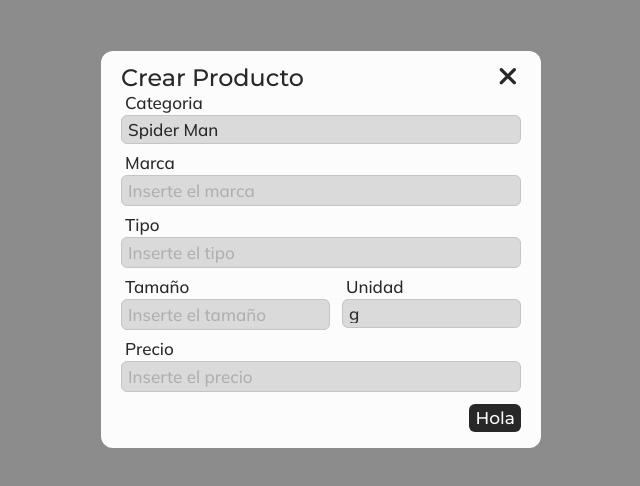
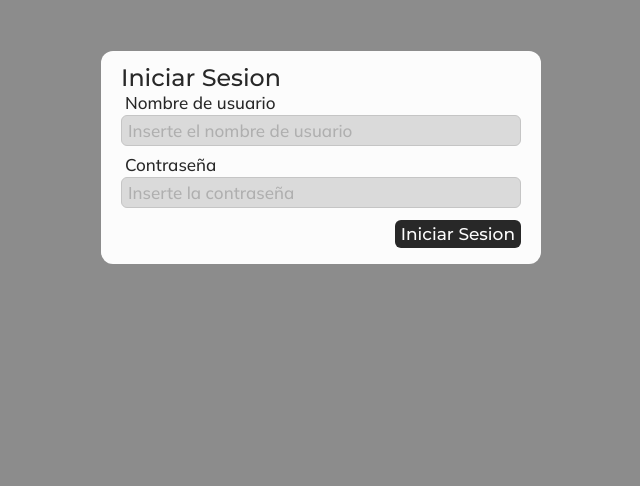
Before and after one commit to Cito2310/market-manager, a React (Create React App) app: page / in a window 1280 px wide. Shown: the top 486 px of the page, without its empty margins (319-959 px from the left). Built offline with nearby package versions, Linux system fonts and the light colour scheme.

Commit message:
added new modals && new structure folder && added provider modal

```diff
--- a/src/App.tsx
+++ b/src/App.tsx
@@ -1,27 +1,39 @@
+import { useContext, useState } from 'react';
+import axios from 'axios';
+
 import { ScreenCashRegister } from './screen_cash_register/ScreenCashRegister';
 
-import "./config.scss"
-import { InputText } from './input/InputText';
-import { InputSelect } from './input/InputSelect';
-import { InputNumber } from './input/InputNumber';
 import { ModalFormCreateProduct } from './modals/ModalFormCreateProduct';
 
+import { ContextModal } from './providers/Modal/ProviderModal';
+
+import "./config.scss"
+import { ModalFormLoginProduct } from './modals/ModalFormLoginProduct';
+
+
 function App() {
+  const { currentModal, dispatchModal } = useContext(ContextModal);
+  const [loginToken, setLoginToken] = useState<string>("")
+
   return (
-    <div className="App">
-      {/* <ScreenCashRegister/> */}
-      <ModalFormCreateProduct
-        buttons={[
+        <div className="App">
           {
-            color: "primary",
-            handler: () => {console.log("Hola")},
-            label: "Hola"
+            !loginToken ? <ModalFormLoginProduct setLoginToken={ setLoginToken }/> :
+
+            <>
+            {
+              currentModal === "create" ? <ModalFormCreateProduct/>
+              : null
+            }
+            <button onClick={()=>{dispatchModal({type: "Change modal-create-product"})}}>Modal create</button>
+
+
+
+
+            </>
           }
-        ]}
-        funcExit={()=>{console.log("exit")}}
-        title="Crear Producto"
-      />
-    </div>
+          {/* <ScreenCashRegister/> */}
+        </div>
   );
 }
 
--- /dev/null
+++ b/src/components/ItemsResponse.tsx
@@ -0,0 +1,27 @@
+import "../styles/items-response.scss"
+
+interface props {
+    type: "done" | "none" | "error" | "await"
+    errorMsg?: string
+}
+
+export const ItemsResponse = ({ type, errorMsg }: props) => {
+    return (
+        <>
+            {
+                type === "await" ?
+                    <svg className='spinner-loader' width="1em" height="1em" xmlns="http://www.w3.org/2000/svg" viewBox="0 0 512 512"><path fill='currentColor' d="M304 48c0-26.5-21.5-48-48-48s-48 21.5-48 48s21.5 48 48 48s48-21.5 48-48zm0 416c0-26.5-21.5-48-48-48s-48 21.5-48 48s21.5 48 48 48s48-21.5 48-48zM48 304c26.5 0 48-21.5 48-48s-21.5-48-48-48s-48 21.5-48 48s21.5 48 48 48zm464-48c0-26.5-21.5-48-48-48s-48 21.5-48 48s21.5 48 48 48s48-21.5 48-48zM142.9 437c18.7-18.7 18.7-49.1 0-67.9s-49.1-18.7-67.9 0s-18.7 49.1 0 67.9s49.1 18.7 67.9 0zm0-294.2c18.7-18.7 18.7-49.1 0-67.9S93.7 56.2 75 75s-18.7 49.1 0 67.9s49.1 18.7 67.9 0zM369.1 437c18.7 18.7 49.1 18.7 67.9 0s18.7-49.1 0-67.9s-49.1-18.7-67.9 0s-18.7 49.1 0 67.9z"/></svg>
+
+                : type === "done" ?
+                    <svg className='done-svg' width="1em" height="1em" xmlns="http://www.w3.org/2000/svg" viewBox="0 0 512 512"><path fill='currentColor' d="M470.6 105.4c12.5 12.5 12.5 32.8 0 45.3l-256 256c-12.5 12.5-32.8 12.5-45.3 0l-128-128c-12.5-12.5-12.5-32.8 0-45.3s32.8-12.5 45.3 0L192 338.7 425.4 105.4c12.5-12.5 32.8-12.5 45.3 0z"/></svg>
+
+                : type === "error" ?
+                <div className='container-error'>
+                        <p>{ errorMsg }</p>
+                        <svg className='error-svg' width="1em" height="1em"  xmlns="http://www.w3.org/2000/svg" viewBox="0 0 320 512"><path fill='currentColor' d="M310.6 150.6c12.5-12.5 12.5-32.8 0-45.3s-32.8-12.5-45.3 0L160 210.7 54.6 105.4c-12.5-12.5-32.8-12.5-45.3 0s-12.5 32.8 0 45.3L114.7 256 9.4 361.4c-12.5 12.5-12.5 32.8 0 45.3s32.8 12.5 45.3 0L160 301.3 265.4 406.6c12.5 12.5 32.8 12.5 45.3 0s12.5-32.8 0-45.3L205.3 256 310.6 150.6z"/></svg>
+                    </div>
+                : null
+            }
+        </>
+    )
+}
--- /dev/null
+++ b/src/helpers/checkErrorLogin.ts
@@ -0,0 +1,11 @@
+interface ILoginData {
+    password: string
+    username: string,
+}
+
+export const checkErrorLogin = (loginData: ILoginData) => {
+    if ( loginData.username.length === 0 ) return "El nombre de usuario es requerido";
+    if ( loginData.password.length === 0 ) return "La contraseña es requerido";
+
+    return "";
+}
--- /dev/null
+++ b/src/hooks/useResponseState.ts
@@ -0,0 +1,23 @@
+import { useState } from 'react';
+
+export const useResponseState = () => {
+    interface IRespState {
+        status: "error" | "await" | "done" | "none"
+        errorMsg: string
+    }
+    const [respState, setRespState] = useState<IRespState>({
+        status: "none",
+        errorMsg: ""
+    })
+    const controllerRespState = {
+        setStatusDone: () => {setRespState({...respState, status: "done"})},
+        setStatusNone: () => {setRespState({...respState, status: "none"})},
+        setStatusError: (msg: string) => {setRespState({...respState, status: "error", errorMsg: msg})},
+        setStatusAwait: () => {setRespState({...respState, status: "await"})},
+    }
+
+    return {
+        respState,
+        controllerRespState
+    }
+}
--- a/src/input/InputText.tsx
+++ b/src/input/InputText.tsx
@@ -6,18 +6,21 @@ interface props {
     placeholder: string
     value: string
     onChange: ({ target }: React.ChangeEvent<HTMLInputElement>) => void
+    autoFocus?: boolean
+    password?: boolean
 }
 
-export const InputText = ({ label, placeholder, name, value, onChange }: props) => {
+export const InputText = ({ label, placeholder, name, value, onChange, autoFocus, password }: props) => {
     return (
         <div className="input-container">
             <label>{label}</label>
             <input
                 name={name}
                 placeholder={placeholder}
-                type="text"
+                type={password ? "password" : "text"}
                 value={value}
                 onChange={onChange}
+                autoFocus={autoFocus}
             />
         </div>
     )
--- a/src/modals/ModalFormCreateProduct.tsx
+++ b/src/modals/ModalFormCreateProduct.tsx
@@ -1,54 +1,65 @@
+import { useContext } from "react";
+import axios from 'axios';
+
 import { InputText } from "../input/InputText"
-import "./modal-simple.scss"
-import { useForm } from '../helpersAndHooks/useForm';
 import { InputSelect } from '../input/InputSelect';
 import { InputNumber } from '../input/InputNumber';
 
-interface props {
-    buttons: btnFunc[]
-    title: string,
-    funcExit: () => void
-}
+import { ContextModal } from '../providers/Modal/ProviderModal';
 
-interface btnFunc {
-    color: "primary" | "danger" | "secundary"
-    handler: () => void
-    label: string
-}
+import { useForm } from '../helpersAndHooks/useForm';
 
-export const ModalFormCreateProduct = ({ title, buttons, funcExit }: props) => {
+import "./modal-simple.scss"
+
+
+export const ModalFormCreateProduct = () => {
     const {
+        barcode,
         brand,
         category,
+        price,
         size,
         type,
         unitType,
-        price,
 
         onInputChange,
-        onResetForm,
-        formState
     } = useForm({
+        barcode: "",
         brand: "",
         category: "spiderman",
-        size: "",
+        price: "0",
+        size: "0",
         type: "",
         unitType: "g",
-        price: "",
     })
+
+    const { dispatchModal } = useContext(ContextModal);
+    const exitModal = () => { dispatchModal({type: "Change modal-none"}) };
+
+    // const createProductFetch = async () => {
+    //     axios.post("", {Headers})
+    // }
 
     return (
         <>
             <div className="modal-container">
                 <div className="modal-div-top">
-                    <h2 className="title-modal">{title}</h2>
+                    <h2 className="title-modal">Crear Producto</h2>
 
-                    <button className="btn-exit-modal" onClick={funcExit}>
+                    <button className="btn-exit-modal" onClick={ exitModal }>
                         <i className="fa-solid fa-xmark" />
                     </button>
                 </div>
 
                 <form className="modal-div-body">
+                    <InputText
+                        label="Codigo de Barra"
+                        placeholder="Inserte el codigo de barra"
+                        name="barcode"
+                        value={barcode}
+                        onChange={onInputChange}
+                    />
+
                     <InputSelect
                         value={category}
                         name="category"
@@ -85,7 +96,6 @@ export const ModalFormCreateProduct = ({ title, buttons, funcExit }: props) => {
                             name="size"
                             value={size}
                             onChange={onInputChange}
-                            defaultValue={0}
                         />
 
                         <InputSelect
@@ -116,14 +126,8 @@ export const ModalFormCreateProduct = ({ title, buttons, funcExit }: props) => {
                 </form>
 
                 <div className="modal-div-footer">
-                    {buttons.map(({ color, handler, label }, index) => <button
-                        key={index + "BTN-MODAL"}
-                        className={`btn-modal ${color === "primary" ? "primary"
-                                : color === "secundary" ? "secundary"
-                                    : color === "danger" ? "danger" : null
-                            }`}
-                        onClick={handler}
-                    >{label}</button>)}
+                    <button className="btn-modal primary" onClick={()=>{}}>Crear</button>
+                    <button className="btn-modal secundary" onClick={exitModal}>Rechazar</button>
                 </div>
             </div>
 
--- /dev/null
+++ b/src/modals/ModalFormLoginProduct.tsx
@@ -0,0 +1,95 @@
+import axios from 'axios';
+
+import { InputText } from "../input/InputText"
+
+import { ItemsResponse } from '../components/ItemsResponse';
+
+import { useForm } from '../helpersAndHooks/useForm';
+import { useResponseState } from '../hooks/useResponseState';
+
+import "./modal-simple.scss"
+import { checkErrorLogin } from '../helpers/checkErrorLogin';
+
+interface props {
+    setLoginToken: React.Dispatch<React.SetStateAction<string>>
+}
+
+export const ModalFormLoginProduct = ({ setLoginToken }: props) => {
+    // STATE ERROR
+    const { controllerRespState, respState } = useResponseState();
+
+    // USEFORM USERNAME AND PASSWORD
+    const {
+        username,
+        password,
+
+        onInputChange,
+    } = useForm({
+        username: "",
+        password: "",
+    })
+
+    // FUNC LOGIN USER
+    const onLoginUser = (event: React.FormEvent<HTMLFormElement>) => {
+        event.preventDefault()
+
+        // Check error offline
+        const existErrorLogin = checkErrorLogin({username, password});
+        if ( existErrorLogin ) { controllerRespState.setStatusError(existErrorLogin); return}
+
+        // call API Login
+        controllerRespState.setStatusAwait()
+        axios.post(
+            "https://market-product-rest.onrender.com/api/user/login",
+            { username, password }
+        )
+        .then( resp => {
+            controllerRespState.setStatusDone()
+            interface IRespData { token: string };
+            const { token } : IRespData = resp.data;
+            setLoginToken( token );
+        })
+        .catch( error => {
+            controllerRespState.setStatusError("Datos invalidos")
+        })
+    }
+
+    return (
+        <>
+            <div className="modal-container">
+                <div className="modal-div-top">
+                    <h2 className="title-modal">Iniciar Sesion</h2>
+                </div>
+
+                <form  onSubmit={onLoginUser}>
+                <div className="modal-div-body">
+                    <InputText
+                        label="Nombre de usuario"
+                        name="username"
+                        onChange={onInputChange}
+                        placeholder="Inserte el nombre de usuario"
+                        value={username}
+                    />
+
+                    <InputText
+                        label="Contraseña"
+                        name="password"
+                        onChange={onInputChange}
+                        password
+                        placeholder="Inserte la contraseña"
+                        value={password}
+                    />
+                </div>
+
+                <div className="modal-div-footer">
+                    <input type="submit" className="btn-modal primary" value="Iniciar Sesion"/>
+
+                    <ItemsResponse type={respState.status} errorMsg={respState.errorMsg} />
+                </div>
+                </form>
+            </div>
+
+            <div className="black-screen" />
+        </>
+    )
+}
--- /dev/null
+++ b/src/providers/Modal/ProviderModal.tsx
@@ -0,0 +1,30 @@
+import { createContext, useReducer } from "react"
+
+import { reducerMordal } from './reducerModal';
+import { InterfaceContextModal } from './typesReducerModal';
+
+
+export const ContextModal = createContext({} as InterfaceContextModal);
+
+const initialState: InterfaceContextModal = {
+    currentModal: "none",
+    selectBarcode: "",
+    dispatchModal: () => {}
+}
+
+
+interface props {  children: JSX.Element | JSX.Element[]  }
+
+export const ProviderModal = ({children}: props) => {
+    const [state, dispatch] = useReducer(reducerMordal, initialState)
+
+    return (
+        <ContextModal.Provider value={{
+            currentModal: state.currentModal,
+            selectBarcode: state.selectBarcode,
+            dispatchModal: dispatch,
+        }}>
+            {children}
+        </ContextModal.Provider>
+    )
+}
--- /dev/null
+++ b/src/providers/Modal/reducerModal.ts
@@ -0,0 +1,12 @@
+import { InterfaceContextModal, InterfaceModalAction } from './typesReducerModal';
+
+export const reducerMordal = ( initalState: InterfaceContextModal, action: InterfaceModalAction ): InterfaceContextModal => {
+    switch ( action.type ) {
+        case "Change modal-create-product": return {...initalState, currentModal: "create" }
+        case "Change modal-delete-product": return {...initalState, currentModal: "delete" }
+        case "Change modal-modify-product": return {...initalState, currentModal: "modify" }
+        case "Change modal-none":           return {...initalState, currentModal: "none" }
+
+        default: return initalState;
+    }
+}
--- /dev/null
+++ b/src/providers/Modal/typesReducerModal.ts
@@ -0,0 +1,12 @@
+export interface InterfaceModalAction { type: TypeModalTypes, payload?: unknown }
+
+type TypeModalTypes =   "Change modal-create-product"
+                        | "Change modal-modify-product"
+                        | "Change modal-delete-product"
+                        | "Change modal-none"
+
+export interface InterfaceContextModal {
+    currentModal: "none" | "delete" | "modify" | "create",
+    selectBarcode: string,
+    dispatchModal: React.Dispatch<InterfaceModalAction>
+}
```
Also changed, not shown: src/index.tsx (+7 -0 lines), src/styles/items-response.scss (added, +25 -0 lines).
